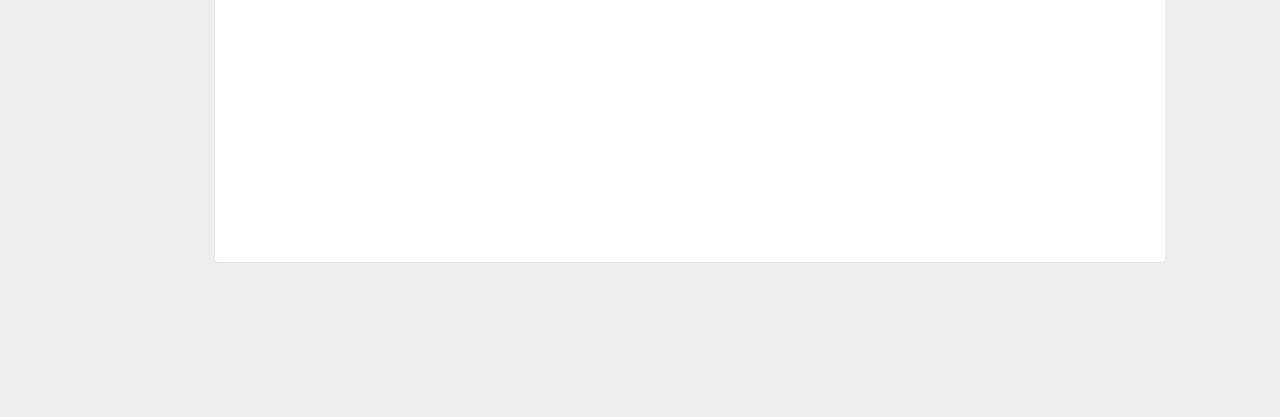
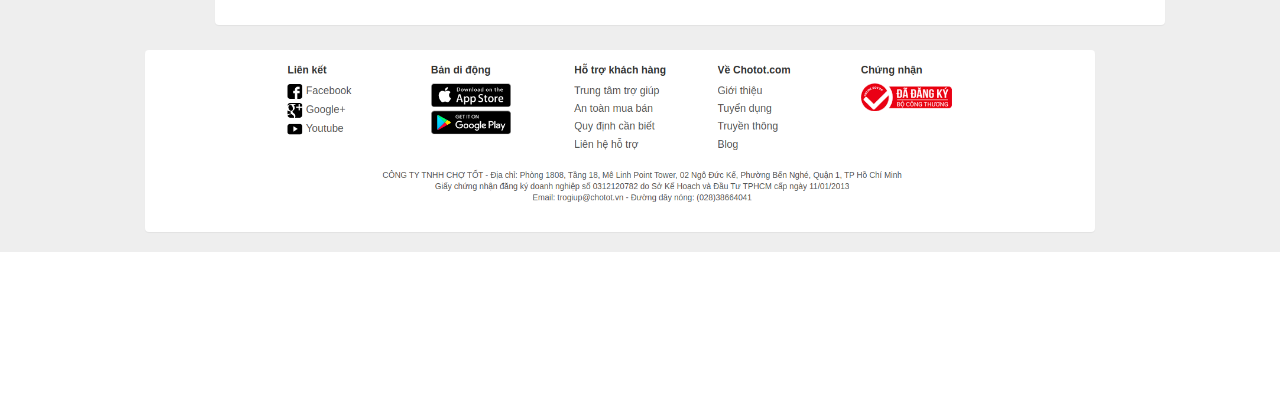
Before and after one commit to LongNKCoder/duan_heroku, a Django app: page / in a window 1280 px wide; the page is wider, and only the part inside the window is pictured. Shown: the part 740-1157 px from the top of that part. After the commit the page ends 992 px from the top of that part, so only its background shows below. Run offline with Django 3.2, Linux system fonts and the light colour scheme; a user stored in the database is signed in; data comes from the database, SQL or seed files in the repository; some libraries are stand-ins or nearby versions.

Commit message:
them footer

```diff
--- a/static/css/base.css
+++ b/static/css/base.css
@@ -147,9 +147,6 @@ nav.navbar {
 
 .panel.panel-small {
   width      : 950px !important;
-  left       : 15000px !important;
-  height     : 620px;
-  margin     : 155px;
   margin-left: 145px;
 
 }
--- a/templates/base.html
+++ b/templates/base.html
@@ -53,5 +53,8 @@
     {% block body_block%}
     {% endblock %}
 </body>
+<footer>
+    <img class="panel panel-small col-xs-12 col-sm-12 col-md- col-lg-3" src="{% static "images/footer.png" %}" alt="" srcset="">
+</footer>
 
 </html>
--- a/templates/main/trangchu.html
+++ b/templates/main/trangchu.html
@@ -53,26 +53,25 @@
               {% endif %}
         </div> <!-- đóng col-->
         <!-- đây là bắt đầu đổ dữ liệu category -->
-        <div iv class="panel panel-small" style="
-        margin-top: 0px;">
+        <div iv class="panel panel-small col-xs-12 col-sm-12 col-md- col-lg-3" style="padding-bottom: 20px;">
           <br>
           <h1 class="danhmuc">Khám phá danh mục</h1>
           <br>
           {% for categ in category%}
-          <a href="/timraovat?category={{categ.name}}">
           <div class="col-xs-6 col-sm-6 col-md-6 col-lg-3">
             <div class="panel-images">
               <div class="">
                 <Span class="category" style="color: black;">{{categ.name}}</Span>
               </div>
               <div>
+                  <a href="/timraovat?category={{categ.name}}">
                 <img data-src="" alt="" class="opacity img-minuscule" style="opacity: 80%;" src= "{{ categ.pic.url }}"  width="200px" height="110px">
+              </a>
               </div>
             </div>
           </div>
           {% endfor %}
         </div>
-      </a>
         <!-- đây là kết thúc đổ dữ liệu category -->
       </div> <!-- đóng container-->
     </div> <!-- đóng col ngoài-->
```
Also changed, not shown: static/images/footer.png (added).
